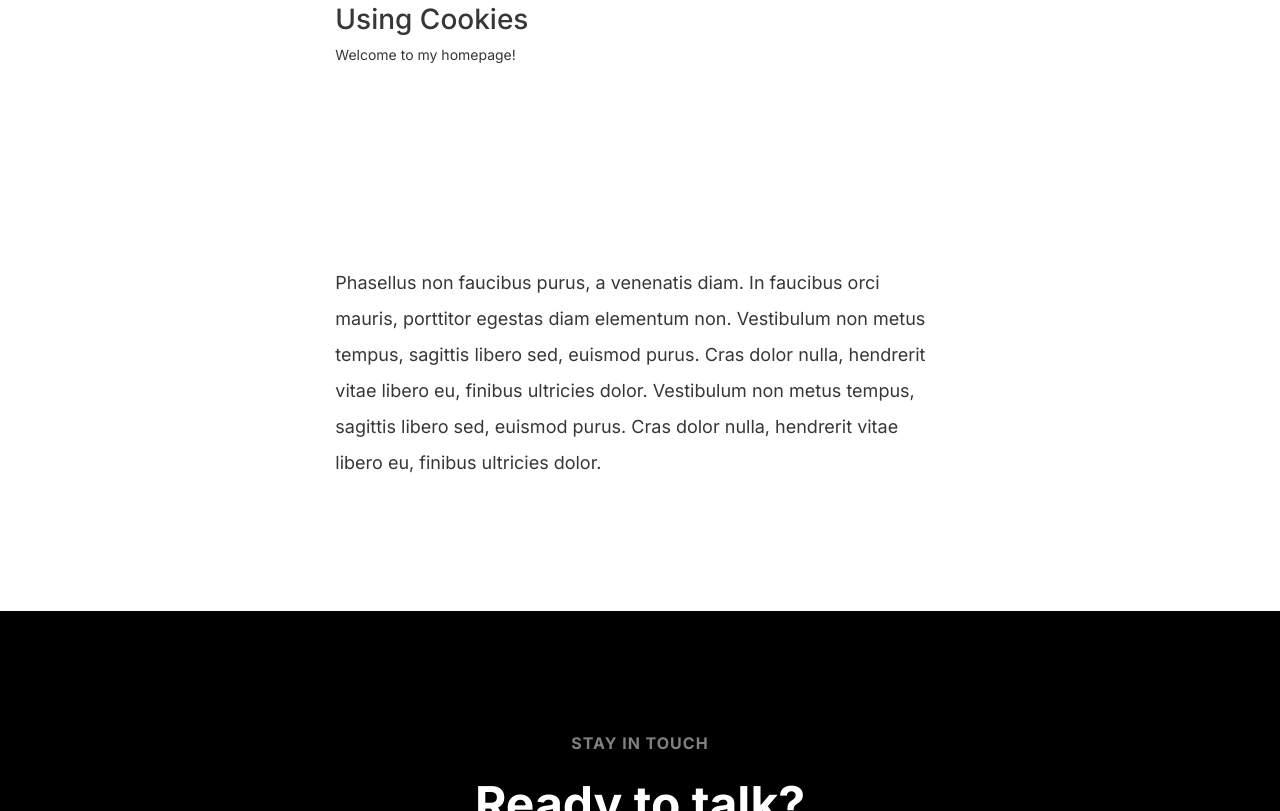
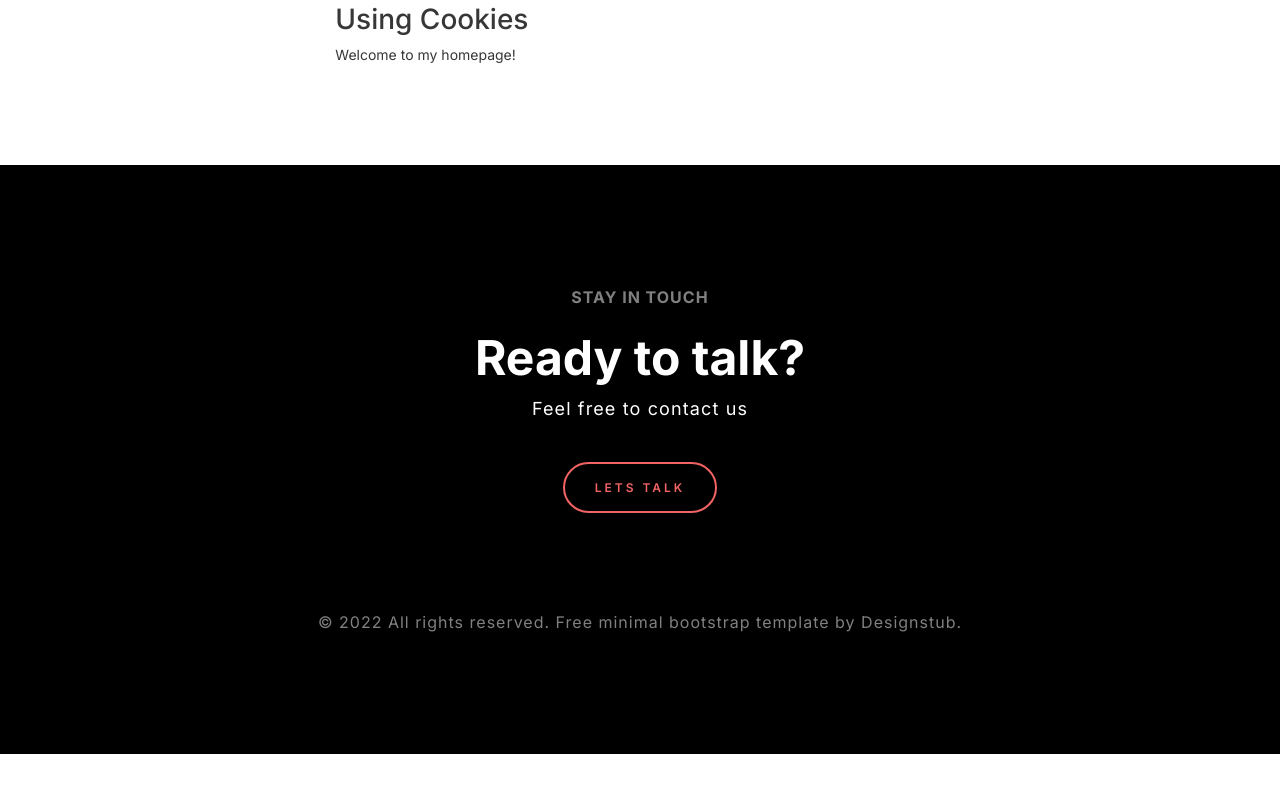
Before and after one commit to eturcotte270/eturcotte270.github.io, a plain HTML site: page works-details.html in a window 1280 px wide. Shown: the part 1759-2570 px from the top of the page. After the commit the page ends 2513 px from the top, so only its background shows below. Drawn offline with nearby package versions, Linux system fonts and the light colour scheme; no server answers; a script that the page names is missing.

Commit message:
update html file

```diff
--- a/works-details.html
+++ b/works-details.html
@@ -187,13 +187,6 @@
                           </div>
                       </div>
                   </div>
-                  <div class="ds-work-content-sec">
-                      <div class="row justify-content-center">
-                          <div class="col-12 col-sm-12 col-md-8 col-lg-8 col-xl-8 col-xxl-8">
-                              <p>Phasellus non faucibus purus, a venenatis diam. In faucibus orci mauris, porttitor egestas diam elementum non. Vestibulum non metus tempus, sagittis libero sed, euismod purus. Cras dolor nulla, hendrerit vitae libero eu, finibus ultricies dolor. Vestibulum non metus tempus, sagittis libero sed, euismod purus. Cras dolor nulla, hendrerit vitae libero eu, finibus ultricies dolor.</p>
-                          </div>
-                      </div>
-                  </div>
               </div>
             </div>
         </div>
```
